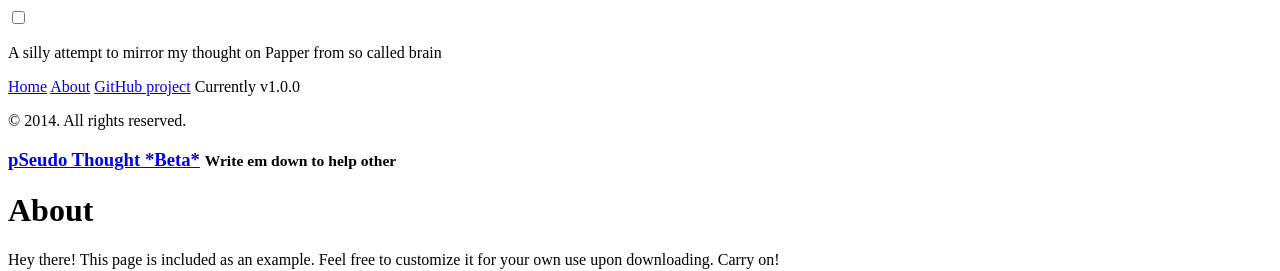
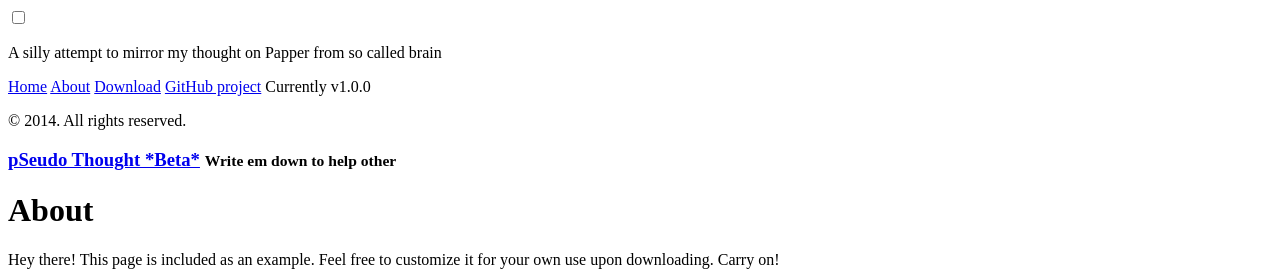
Before and after one commit to DharmeshPandav/dharmeshpandav.github.io, a Jekyll site: the page built from about.md, in a window 1280 px wide. Shown: the top 271 px of the page. Built offline with Jekyll 4.4.1, drawn with Linux system fonts in a browser that asks for light colours; Markdown is read by kramdown in place of the engine named in the settings.

Commit message:
changed config

```diff
--- a/_includes/sidebar.html
+++ b/_includes/sidebar.html
@@ -25,6 +25,7 @@
       {% endif %}
     {% endfor %}
 
+    <a class="sidebar-nav-item" href="{{ site.github.repo }}/archive/v{{ site.version }}.zip">Download</a>
     <a class="sidebar-nav-item" href="{{ site.github.repo }}">GitHub project</a>
     <span class="sidebar-nav-item">Currently v{{ site.version }}</span>
   </nav>
```
